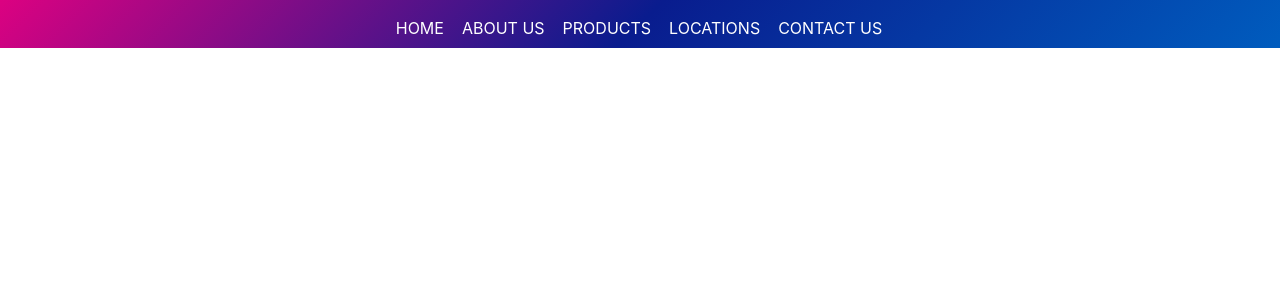
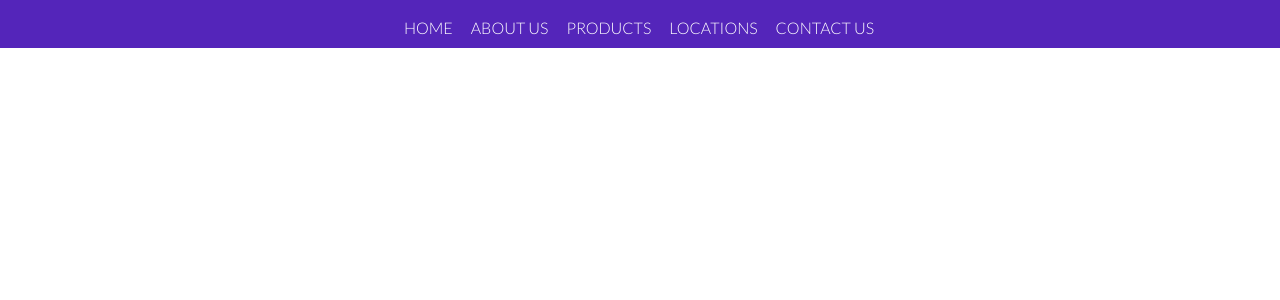
Before and after one commit to AlmondBro/serviiris, a React (Create React App) app: page / in a window 1280 px wide. Shown: the top 300 px of the page. Built offline with nearby package versions, Linux system fonts and the light colour scheme.

Commit message:
Changes from everywhere.

```diff
--- a/public/css/style.css
+++ b/public/css/style.css
@@ -3,7 +3,9 @@ html, body {
     margin: 0;
 
     font-size: 16px;
-    font-family: -apple-system, BlinkMacSystemFont, "Segoe UI", "Roboto", "Oxygen", "Ubuntu", "Cantarell", "Fira Sans", "Droid Sans", "Helvetica Neue", sans-serif;
+    font-family: 'Lato', sans-serif;
+    /* 'Comic Neue', cursive; */
+    /* -apple-system, BlinkMacSystemFont, "Segoe UI", "Roboto", "Oxygen", "Ubuntu", "Cantarell", "Fira Sans", "Droid Sans", "Helvetica Neue", sans-serif; */
     -webkit-font-smoothing: antialiased;
     background: white; /* Old browsers */
 
@@ -144,15 +146,7 @@ header.header {
  width: 150px;
 }
 
-.navbar {
- /* Permalink - use to edit and share this gradient: https://colorzilla.com/gradient-editor/#6ab335+0,006726+100 */
- background: #dc0181; /* Old browsers */ /* FF3.6-15 */ /* Chrome10-25,Safari5.1-6 */
- background: -o-linear-gradient(315deg,  #dc0181 0%,#091c8e 50%,#005cbe 100%);
- background: linear-gradient(135deg,  #dc0181 0%,#091c8e 50%,#005cbe 100%); /* W3C, IE10+, FF16+, Chrome26+, Opera12+, Safari7+ */
- filter: progid:DXImageTransform.Microsoft.gradient( startColorstr='#dc0181', endColorstr='#005cbe',GradientType=1 ); /* IE6-9 fallback on horizontal gradient */
 
- /* margin-top: 10px; */
-}
 /* NavBar Toggle */
 .collapsedNav-logo.navbar-brand {
  display: none;
@@ -224,16 +218,6 @@ background: transparent !important;
 }
 
 
-.nav-search-icon {
-
-}
-
-@media only screen and (max-width: 575px) {
- .navbar {
-     background-color: green;
- }
-}
-
 .navLinks,
 .navbar-dark .navbar-nav .nav-link {
  color: white;
@@ -250,10 +234,3 @@ background: transparent !important;
 .navLinks:hover, .navLink-current {
  color: #FFB914 !important;
 }
-
-/* @media only screen and (max-width: 991px) {
- .navLinks,
- .navbar-dark .navbar-nav .nav-link {
-     font-size: 0.6em;
- }
-} */
--- a/public/index.html
+++ b/public/index.html
@@ -25,8 +25,11 @@
       Learn how to configure a non-root public URL by running `npm run build`.
     -->
 
+    <link href="https://fonts.googleapis.com/css2?family=Lato:ital,wght@0,100;0,300;0,700;0,900;1,300;1,400;1,700;1,900&display=swap" rel="stylesheet">
+    <link href="https://fonts.googleapis.com/css2?family=Comic+Neue:ital,wght@0,300;0,400;0,700;1,300;1,400;1,700&display=swap" rel="stylesheet">
     <link rel="stylesheet" type="text/css" href="/css/bootstrap-grid.min.css">
     <!-- <link rel="stylesheet" type="text/css" href="css/font-awesome.min.css"/> -->
+
     <link rel="stylesheet" type="text/css" href="https://stackpath.bootstrapcdn.com/font-awesome/4.7.0/css/font-awesome.min.css"/>
     <!-- <link rel="stylesheet" type="text/css" href="/css/animate.min.css">    -->
     <link rel="stylesheet" type="text/css" href="/css/style.css" />
--- a/src/components/Header/NavigationBar/NavigationBar.js
+++ b/src/components/Header/NavigationBar/NavigationBar.js
@@ -9,10 +9,13 @@ import Navbar from 'react-bootstrap/Navbar';
 
 import NavBarToggle from './NavBarToggle.js'
 
+//Import styled components
+import { NavBar } from './NavigationBarStyledComponents.js';
+
 const NavigationBar = (props) => {
     return (
         // <div className="container-fluid no-padding">
-            <Navbar bg="green" variant="dark" expand="sm" className="navbar">
+            <NavBar bg="green" variant="dark" expand="sm" className="navigation-bar">
                 <Navbar.Brand className="collapsedNav-logo">
                     <Link to="/home"
                           title="Home"
@@ -23,12 +26,6 @@ const NavigationBar = (props) => {
                              id="harza-logo-mobile"
                         /> */}
                     </Link>
-                    <a href="https://www.cintandina.com/en/index_en.html" target="_blank" rel="noopener noreferrer">
-                            <img className="animated bounceInDown header-image"
-                                    src="/assets/img/cintandina-logo.svg"
-                                    alt="Cintandina"
-                                    id="cintandina-logo-mobile"/>
-                    </a>
                 </Navbar.Brand>
                 {/* <Navbar.Toggle aria-controls="basic-navbar-nav" /> */}
                 <NavBarToggle aria-controls="basic-navbar-nav" />
@@ -55,7 +52,7 @@ const NavigationBar = (props) => {
                         </Button>
                     </Form> */}
                 </Navbar.Collapse>
-            </Navbar>
+            </NavBar>
         // </div>
 
     );
--- /dev/null
+++ b/src/components/Header/NavigationBar/NavigationBarStyledComponents.js
@@ -0,0 +1,22 @@
+import React from 'react';
+import styled from 'styled-components';
+
+//Import React Bootstrap components
+import Navbar from 'react-bootstrap/Navbar';
+
+/*
+    .bg-iris-yellow {
+        background-color: #FFF308;
+    }
+
+    .bg-iris-purple {
+        background-color: #5425BA;
+    }
+*/
+
+
+let NavBar = styled(Navbar)`
+  background: #5425BA;
+`; //end NavBar styled-component
+
+export { NavBar };
```
